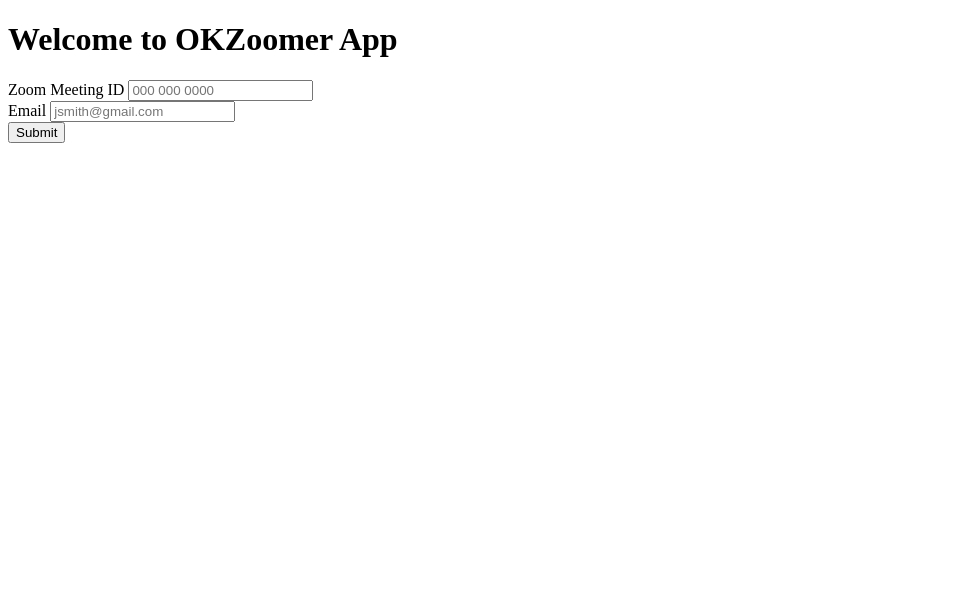
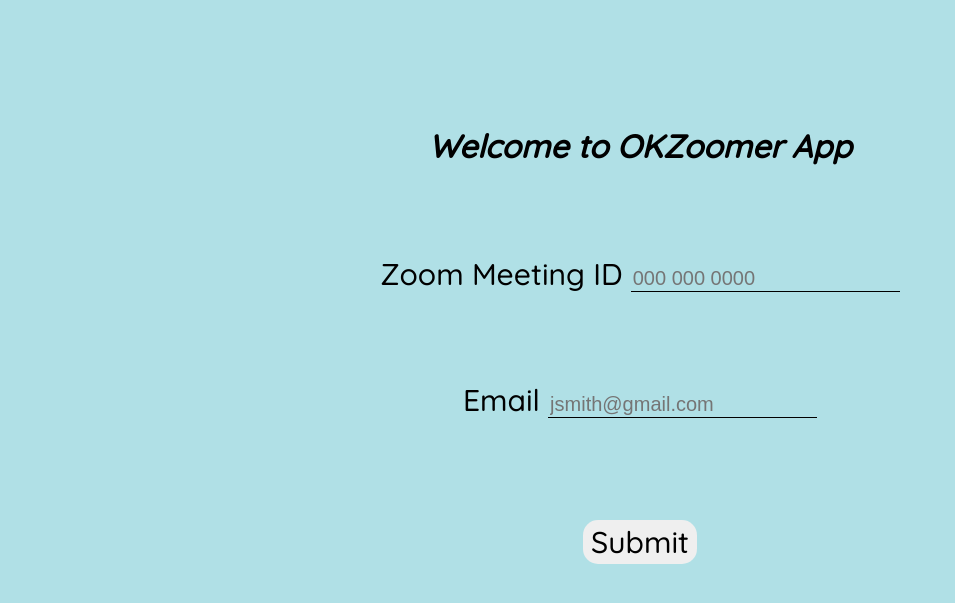
Before and after one commit to jamie7533/OkZoomer-Transcript, a Flask app: page / in a window 1280 px wide. Shown: the top 603 px of the page, without its empty margins (0-955 px from the left). Run offline with Flask 2, Linux system fonts and the light colour scheme.

Commit message:
html modifications

```diff
--- a/get-transcript/templates/index.html
+++ b/get-transcript/templates/index.html
@@ -6,6 +6,8 @@
 </head>
 <body>
    <h1>Welcome to OKZoomer App</h1>
+   <link href="https://fonts.googleapis.com/css?family=Quicksand:300,500" rel="stylesheet">
+   <link rel="stylesheet" href="styles.css">
 </body>
 <form method="post">
     <div class="form-group">
--- /dev/null
+++ b/get-transcript/templates/styles.css
@@ -0,0 +1,53 @@
+body {
+  /*background-color: dodgerblue;*/
+  background-color: powderblue;
+}
+
+h1 {
+  font-family: 'Quicksand', sans-serif;
+  font-style: italic;
+  margin-top: 10%;
+  text-align: center;
+}
+
+form {
+  font-size: 30px;
+}
+
+input{
+  font-size: 20px;
+  border: 0;
+  outline: 0;
+  background: transparent;
+  border-bottom: 1px solid black;
+}
+
+.form-group {
+  font-family: 'Quicksand', sans-serif;
+  text-align: center;
+  margin-top: 7%;
+}
+
+placeholder {
+  text-align: center;
+  margin-left: auto;
+}
+
+button {
+  font-family: 'Quicksand', sans-serif;
+  display: flex;
+  margin-top: 8%;
+  font-size: 30px;
+  margin-left: auto;
+  margin-right: auto;
+  border-radius: 15px;
+  border-color: transparent;
+}
+
+button:hover{
+  background-color: darkcyan;
+}
+
+button:active{
+  background-color: darkgreen;
+}
```
